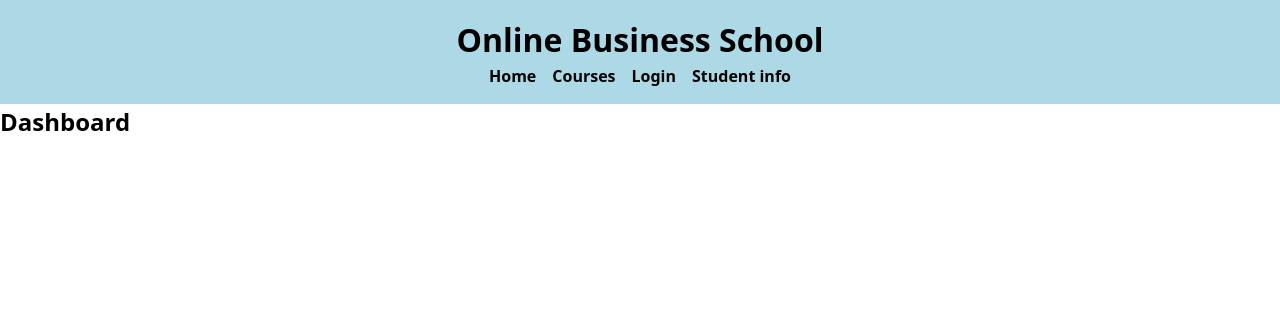
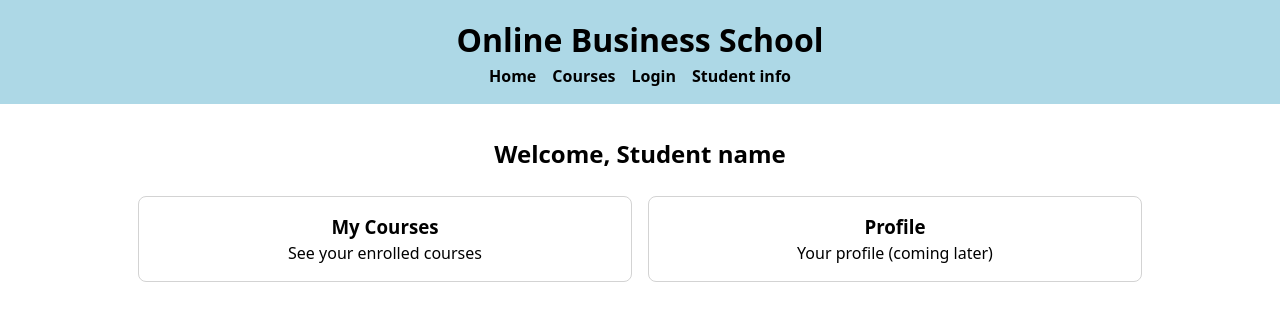
Before and after one commit to linber74/online-business-school-frontend, a React (Vite) app: page /dashboard in a window 1280 px wide. Shown: the top 320 px of the page. Built offline with nearby package versions, Linux system fonts and the light colour scheme.

Commit message:
dd dashboard page with placeholder cards

```diff
--- /dev/null
+++ b/src/pages/Dashboard.css
@@ -0,0 +1,21 @@
+.dashboard {
+  padding: 1rem;
+  max-width: 1100px;
+  margin: 0 auto;
+  text-align: center;
+}
+
+.dashboard .card-list {
+  display: grid;
+  gap: 1rem;
+  margin-top: 1.5rem;
+}
+
+@media (min-width: 768px) {
+  .dashboard {
+    padding: 2rem 3rem;
+  }
+  .dashboard .card-list{
+    grid-template-columns: repeat(2, 1fr);
+  }
+}
--- a/src/pages/Dashboard.tsx
+++ b/src/pages/Dashboard.tsx
@@ -1,9 +1,16 @@
+import "./Dashboard.css";
+import Card from "../components/Card";
+
 function Dashboard() {
-    return (
-      <main>
-        <h2>Dashboard</h2>
-      </main>
-    );
+  return (
+    <main className="dashboard">
+      <h2>Welcome, Student name</h2> {/* platshållare tills login finns*/}
+      <div className="card-list">
+        <Card title="My Courses" text="See your enrolled courses" />
+        <Card title="Profile" text="Your profile (coming later)"/>
+      </div>
+    </main>
+  );
 }
 
-export default Dashboard
+export default Dashboard;
```
